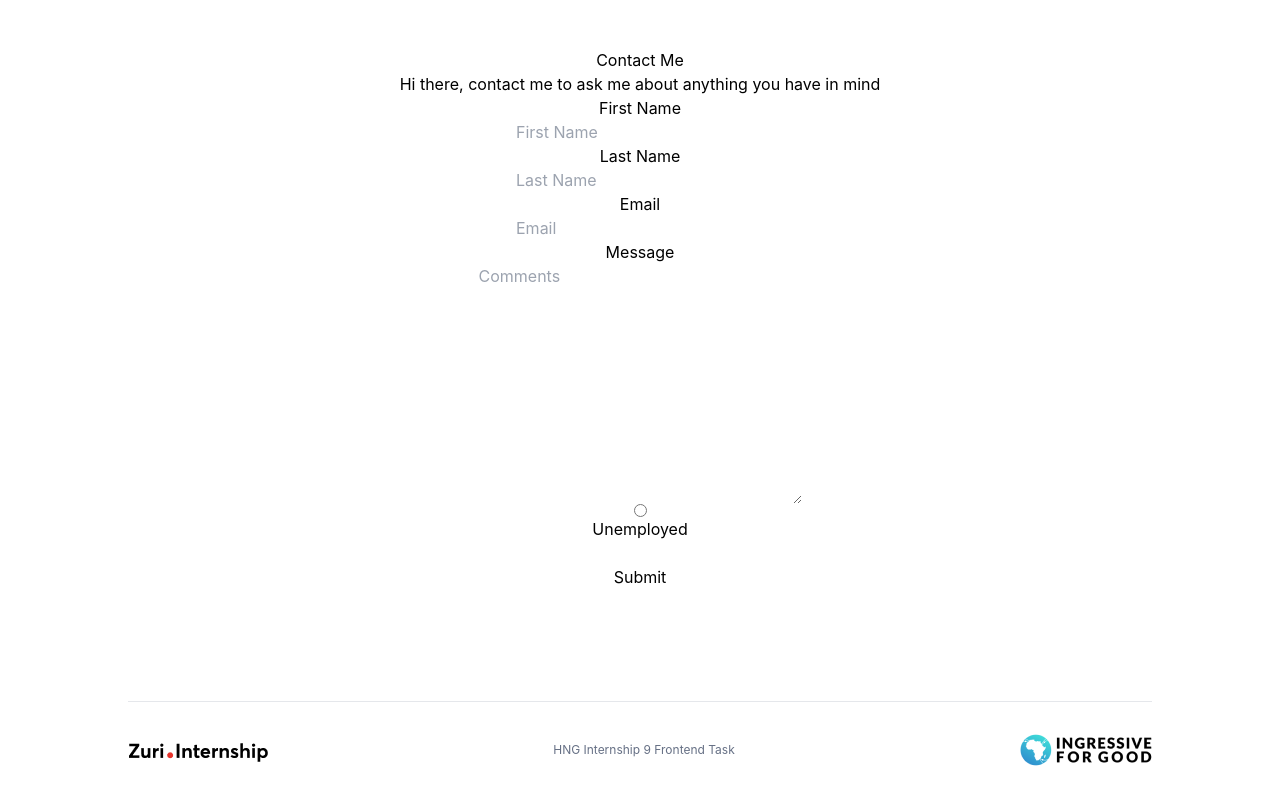
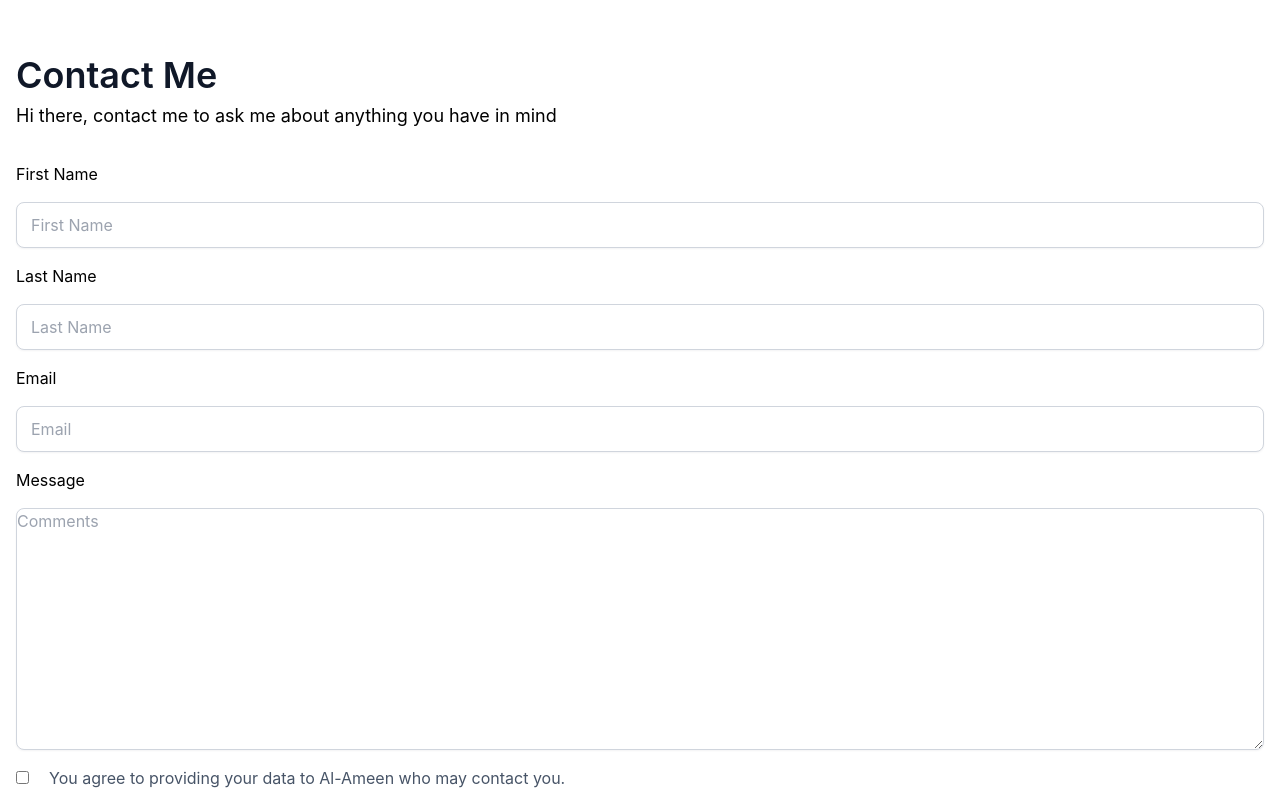
Before and after one commit to Ari-o12code/HNG9-task, a React (Create React App) app: page /contact in a window 1280 px wide. Shown: the top 800 px of the page. Built offline with nearby package versions, Linux system fonts and the light colour scheme.

Commit message:
style: styled contact page

```diff
--- a/src/components/Contact.jsx
+++ b/src/components/Contact.jsx
@@ -7,7 +7,7 @@ const Contact = () => {
       lastName: '',
       email: '',
       comments: '',
-      employment: ''
+      agreeButton: ''
     }
     )
 
@@ -26,7 +26,7 @@ const Contact = () => {
   }
 
   return (
-    <div className='main-container'>
+    <div className='container'>
         <h1>Contact Me</h1>
         <p>Hi there, contact me to ask me about anything you have in mind</p>
         <form className='form-container' onSubmit={handleSubmit}>
@@ -65,17 +65,18 @@ const Contact = () => {
           onChange={handleChange}
           value={formData.comments}
           cols="30" rows="10"/>
-          <input
-          type="radio"
-          value='Unemployed'
-          name='employment'
-          id='Unemployed'
-          onChange = {handleChange}
-          checked = {formData.employment === 'Unemployed'}
-          />
-          <label htmlFor="Unemployed">Unemployed</label>
+          <div className='agree-container'>
+            <input
+            type="checkbox"
+            onChange = {handleChange}
+            checked = {formData.agreeButton}
+            id = 'agree'
+            name='agreeButton'
+            />
+            <label htmlFor="agree">You agree to providing your data to Al-Ameen who may contact you.</label>
+          </div>
           <br />
-          <button id='btn__submit'>Submit</button>
+          <button id='btn__submit'>Send message</button>
         </form>
     </div>
   )
--- a/src/index.css
+++ b/src/index.css
@@ -96,10 +96,56 @@ body {
   height: 20px;
 }
 
+.container{
+  padding: 3em 1em;
+}
+
+.container h1{
+  font-weight: 600;
+  font-size: 36px;
+  color: #101828;
+}
+
+.container p{
+  font-weight: 400;
+  font-size: 18px;
+  line-height: 28px;
+}
+
 .form-container{
-  max-width: 80vw;
+  margin-top: 2em;
   display: grid;
-  place-items: center;
+  gap: 1em;
+}
+
+.form-container #first_name,#last_name,#email,#message{
+  background: #FFFFFF;
+  border: 1px solid #D0D5DD;
+  box-shadow: 0px 1px 2px rgba(16, 24, 40, 0.05);
+  border-radius: 8px;
+}
+
+.form-container #first_name,#last_name,#email{
+  padding: 10px 14px;
+}
+
+.form-container .agree-container{
+  display: inline;
+  color: #475467;
+}
+
+.form-container .agree-container>label{
+  max-width: 250px;
+  margin-left: 20px;
+}
+
+.form-container #btn__submit{
+  color: white;
+  background: #1570EF;
+  border: 1px solid #1570EF;
+  box-shadow: 0px 1px 2px rgba(16, 24, 40, 0.05);
+  border-radius: 8px;
+  padding: 12px 20px;
 }
 
 #footer-container{
```
